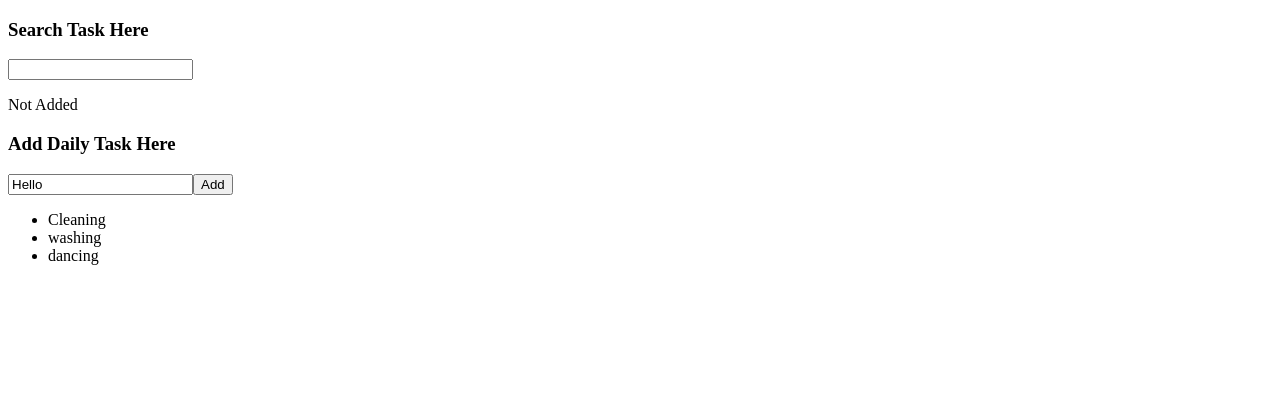
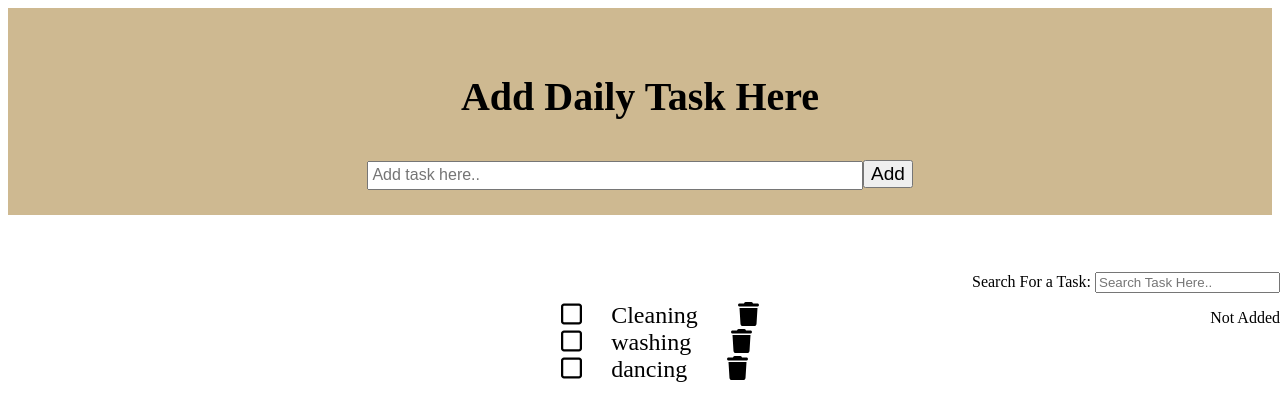
Before and after one commit to ojhaarch2054/TODO_List, a React (Vite) app in the folder TODO/: page / in a window 1280 px wide. Shown: the top 420 px of the page. Built offline with nearby package versions, Linux system fonts and the light colour scheme; the HTML template or start-up script is replaced by a standard one.

Commit message:
added some css feature and added the completed functionality in task

```diff
--- a/TODO/package.json
+++ b/TODO/package.json
@@ -10,6 +10,10 @@
     "preview": "vite preview"
   },
   "dependencies": {
+    "@fortawesome/fontawesome-svg-core": "^6.5.2",
+    "@fortawesome/free-regular-svg-icons": "^6.5.2",
+    "@fortawesome/free-solid-svg-icons": "^6.5.2",
+    "@fortawesome/react-fontawesome": "^0.2.0",
     "react": "^18.2.0",
     "react-dom": "^18.2.0"
   },
--- /dev/null
+++ b/TODO/src/App.css
@@ -0,0 +1,49 @@
+.Todo{
+    margin-top: 0;
+}
+.AddTask{
+    text-align: center;
+    padding: 2%;
+    background-color: rgb(206, 185, 145);
+}
+.AddTask h3{
+    font-size: 2.5em;
+}
+.AddTask .InputArea{
+    width: 40%;
+    font-size: 1em;
+    padding: 0.27%;
+}
+.AddTask .AddtaskBtn{
+    font-size: 1.19em;
+}
+
+.Lists{
+    margin-top: 5%;
+    font-size: 1.5em;
+    display: flex;
+    flex-direction: column;
+    align-items: center;
+}
+.Lists ul {
+    list-style-type: none;
+}
+.ListItemText {
+    margin-left: 50px;   /* Adjust this value as needed */
+}
+.SearchContainer{
+    position: absolute;
+    top: 34%;
+    right: 0;
+    margin-top: 0;
+}
+.SearchItem{
+    text-align: right;
+}
+.SquareIcon{
+    display: flex;
+    position: absolute;
+}
+.TrashIcon{
+   margin-left: 40px;
+}
--- a/TODO/src/App.jsx
+++ b/TODO/src/App.jsx
@@ -1,4 +1,4 @@
-
+import './App.css'
 import { useState } from "react"
 //import all neccessary component from the component folder
 import AddTask from "./components/addTask"
@@ -17,7 +17,7 @@ const[arrayCollection, setArrayCollection] = useState([
 //state for unique id
 const[counter, setCounter] = useState([2])
 //state for input field
-const[inputField, setInputField] = useState('Hello')
+const[inputField, setInputField] = useState('')
 //state for search input field
 const[searchInput, setSearchInput] = useState('')
 //state for filtering the search item
@@ -64,10 +64,13 @@ const inputChange = (event) =>{
 
   return (
     <>
-     <div>
-      <SearchField changeSearchInput = {changeSearchInput} searchInput= {searchInput} filterSearch={filterSearch}/>
+     <div className='Todo'>
       <AddTask inputField = {inputField} inputChange = {inputChange} submitTask={submitTask}/>
       <Lists arrayCollection={arrayCollection}/>
+      <div className="SearchContainer">
+      <SearchField changeSearchInput = {changeSearchInput} searchInput= {searchInput} filterSearch={filterSearch}/>
+
+      </div>
 
      </div>
     </>
--- a/TODO/src/components/addTask.jsx
+++ b/TODO/src/components/addTask.jsx
@@ -1,11 +1,16 @@
 //AddTask component for adding the task
 const AddTask = ({submitTask, inputField, inputChange}) =>{
+
+
+
+
+
     return(
-        <div>
+        <div className="AddTask">
             <h3>Add Daily Task Here</h3>
-            <form onSubmit={submitTask}>
-            <input value = {inputField} onChange={inputChange} />
-            <button type="submit">Add</button>
+            <form className="FormPart" onSubmit={submitTask}>
+            <input value = {inputField} onChange={inputChange} placeholder="Add task here.." className="InputArea" />
+            <button className='AddtaskBtn' type="submit">Add</button>
             </form>
 
         </div>
--- a/TODO/src/components/lists.jsx
+++ b/TODO/src/components/lists.jsx
@@ -1,9 +1,32 @@
+import { FontAwesomeIcon } from '@fortawesome/react-fontawesome'
+import { faSquare } from '@fortawesome/free-regular-svg-icons'
+import { faTrash } from '@fortawesome/free-solid-svg-icons'
+import { useState } from 'react'
+
+
 //List component for showing the list of added task
 const Lists = ({arrayCollection}) => {
+    //useState for square icon
+    const [isClicked, setIsClicked] = useState({});
+
+//take id as a parameter to know which icon is clicked
+    const handleClick = (id) => {
+        //create a new obj which includes the previous one also and works as a toogle
+        setIsClicked(prev => ({ ...prev, [id]: !prev[id] }));
+    };
+
     return(
-        <ul>
-            {arrayCollection.map((list) => <li key = {list.id}>{list.task}</li> )}
+        <div className="Lists">
+        <ul >
+            {arrayCollection.map((list) =>
+                <li key = {list.id}>
+                <FontAwesomeIcon icon={faSquare} className='SquareIcon'  onClick={() => handleClick(list.id)}
+                style={isClicked[list.id] ? { backgroundColor: 'green' } : {}}/>
+                <span className="ListItemText" style={isClicked[list.id] ? { textDecoration: 'line-through' } : {}} >{list.task}</span>
+                 <FontAwesomeIcon icon={faTrash} className='TrashIcon' />
+                </li> )}
         </ul>
+        </div>
 
     )
 }
--- a/TODO/src/components/search.jsx
+++ b/TODO/src/components/search.jsx
@@ -1,9 +1,10 @@
 //search component for searchinmg the task
 const SearchField = ({searchInput,changeSearchInput, filterSearch}) => {
     return(
-       <div>
-        <h3>Search Task Here</h3>
-        <input value={searchInput} onChange={changeSearchInput}/>
+       <div className="SearchItem">
+        {/*<h3>Search Task Here</h3>*/}
+        <label >Search For a Task: </label>
+        <input value={searchInput} onChange={changeSearchInput} placeholder="Search Task Here.."/>
         {/*if the searchInput is not empty then it will show the each task in list item*/}
         {/*if the searchInput is empty or there are no items in filterSearch, it will display "Not Added"*/}
         {searchInput &&
```
Also changed, not shown: 1 other file (tests, documents, lock files or other folders).
